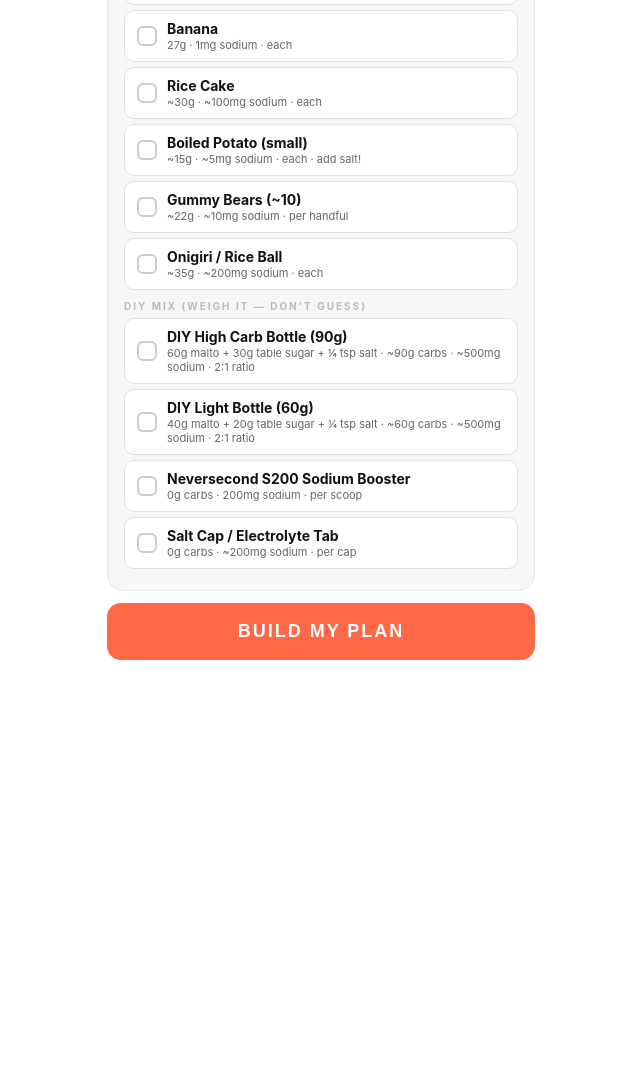
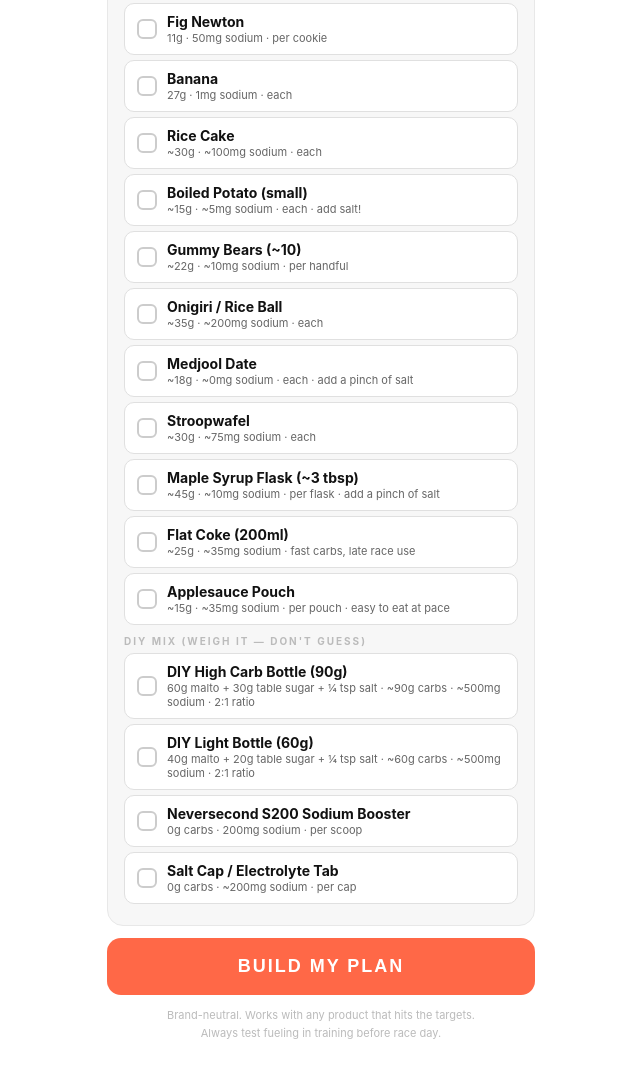
Before and after one commit to ampliobeta/fuel-fiesta, a website: page index.html in a window 1280 px wide. Shown: the part 1350-2428 px from the top of the page, without its empty margins (319-959 px from the left). Before the commit the page ends 2058 px from the top, so only its background shows below. Drawn offline with Linux system fonts and the light colour scheme.

Commit message:
Add files via upload

```diff
--- a/index.html
+++ b/index.html
@@ -150,6 +150,7 @@
       <div class="logo-bar"></div>
     </div>
     <div class="sub">team oregon &mdash; use what you've got</div>
+    <div style="text-align:center;font-size:13px;color:#999;margin-top:8px;line-height:1.6;padding:0 8px;">Build a practical fueling plan from whatever's in your kit.<br>Brands, real food, DIY — hit your targets without guessing.</div>
   </div>
 
   <!-- DESCRIBE YOUR RIDE -->
@@ -279,6 +280,31 @@
       <div><div class="product-item-name">Onigiri / Rice Ball</div>
       <div class="product-item-detail">~35g · ~200mg sodium · each</div></div>
     </div>
+    <div class="product-item" data-product="dates" data-carbs="18" data-sodium="0" data-type="food" data-unit="date">
+      <div class="product-item-check"></div>
+      <div><div class="product-item-name">Medjool Date</div>
+      <div class="product-item-detail">~18g · ~0mg sodium · each · add a pinch of salt</div></div>
+    </div>
+    <div class="product-item" data-product="stroopwafel" data-carbs="30" data-sodium="75" data-type="food" data-unit="wafel">
+      <div class="product-item-check"></div>
+      <div><div class="product-item-name">Stroopwafel</div>
+      <div class="product-item-detail">~30g · ~75mg sodium · each</div></div>
+    </div>
+    <div class="product-item" data-product="maple" data-carbs="45" data-sodium="10" data-type="food" data-unit="flask">
+      <div class="product-item-check"></div>
+      <div><div class="product-item-name">Maple Syrup Flask (~3 tbsp)</div>
+      <div class="product-item-detail">~45g · ~10mg sodium · per flask · add a pinch of salt</div></div>
+    </div>
+    <div class="product-item" data-product="coke" data-carbs="25" data-sodium="35" data-type="food" data-unit="can">
+      <div class="product-item-check"></div>
+      <div><div class="product-item-name">Flat Coke (200ml)</div>
+      <div class="product-item-detail">~25g · ~35mg sodium · fast carbs, late race use</div></div>
+    </div>
+    <div class="product-item" data-product="applesauce" data-carbs="15" data-sodium="35" data-type="food" data-unit="pouch">
+      <div class="product-item-check"></div>
+      <div><div class="product-item-name">Applesauce Pouch</div>
+      <div class="product-item-detail">~15g · ~35mg sodium · per pouch · easy to eat at pace</div></div>
+    </div>
 
     <div class="product-group-label">DIY Mix (weigh it — don't guess)</div>
     <div class="product-item" data-product="diy-full" data-carbs="90" data-sodium="500" data-type="bottle" data-unit="bottle" data-ratio="2:1">
@@ -306,6 +332,7 @@
   <!-- GO -->
   <button type="button" class="cta" id="goBtn">Build My Plan</button>
   <div class="warning" id="warning">Describe your ride and pick conditions first.</div>
+  <div style="text-align:center;font-size:11px;color:#bbb;margin-top:12px;line-height:1.6;">Brand-neutral. Works with any product that hits the targets.<br>Always test fueling in training before race day.</div>
 
   <!-- THINKING -->
   <div class="thinking" id="thinking">
@@ -409,7 +436,8 @@
       '- DIY MIX: Some riders make their own — maltodextrin + table sugar + salt. This is completely legitimate, well-proven, and cheap. The key formula: 1:1 malto to table sugar by weight = 2:1 glucose:fructose ratio (because table sugar is 50/50 glucose/fructose). Proper recipes: 90g bottle = 60g malto + 30g table sugar + 500mg sodium. 60g bottle = 40g malto + 20g table sugar + 500mg sodium. Must be weighed — tablespoons are inaccurate. Performs identically to commercial products at a fraction of the cost. Treat it exactly the same as any commercial product.\n' +
       '- ROAD RACE LOGIC (2-4hr, variable intensity): Feed zones and teammates change the math. Bottles get swapped. Pockets full. Neutral sections and climbs are fueling windows. Start conservative, build intake as race progresses. Real food viable on steadier sections — bars, rice cakes, fig newtons. Gels for attacks and climbs. Sodium builds as a concern over duration. 2:1 products matter when intensity spikes.\n' +
       '- GRAVEL RACE LOGIC (3-5hr, sustained mixed terrain): Self-supported mostly, pockets loaded. Steady sustained effort with punchy climbs. Real food is your friend — potatoes, rice balls, fig newtons, gummy bears all work. Bottles are actually consumed not just rinsed. Hourly fueling is realistic. Sodium is critical over this duration especially with heat and dust. Pre-load before start, then steady intake every 20-30 min. Do not wait for hunger — already too late by then.\n' +
-      '- bottom_line should be direct and honest about THIS specific ride. No fluff.\n' +
+      '- GI DISTRESS: Never blame a specific product for GI issues. GI distress is almost never about the brand — it is about concentration, timing, intensity, and gut training. A $4 Maurten gel and a $2 Carbs Fuel gel will both cause problems if taken at 400w without warming up. If relevant, include in field notes: fuel early, keep concentration reasonable, do not pound carbs mid-hard effort.\n' +
+      '- BRAND NEUTRALITY: This tool is brand-neutral. Neversecond is the team sponsor and is featured, but the plan works equally well with any product that hits the carb and sodium targets. Never suggest one brand is nutritionally superior to another — the difference is cost, convenience, and personal tolerance.\n' +
       '- Return ONLY the JSON object. No preamble, no markdown fences.';
 
     document.getElementById('thinking').style.display = 'block';
```
